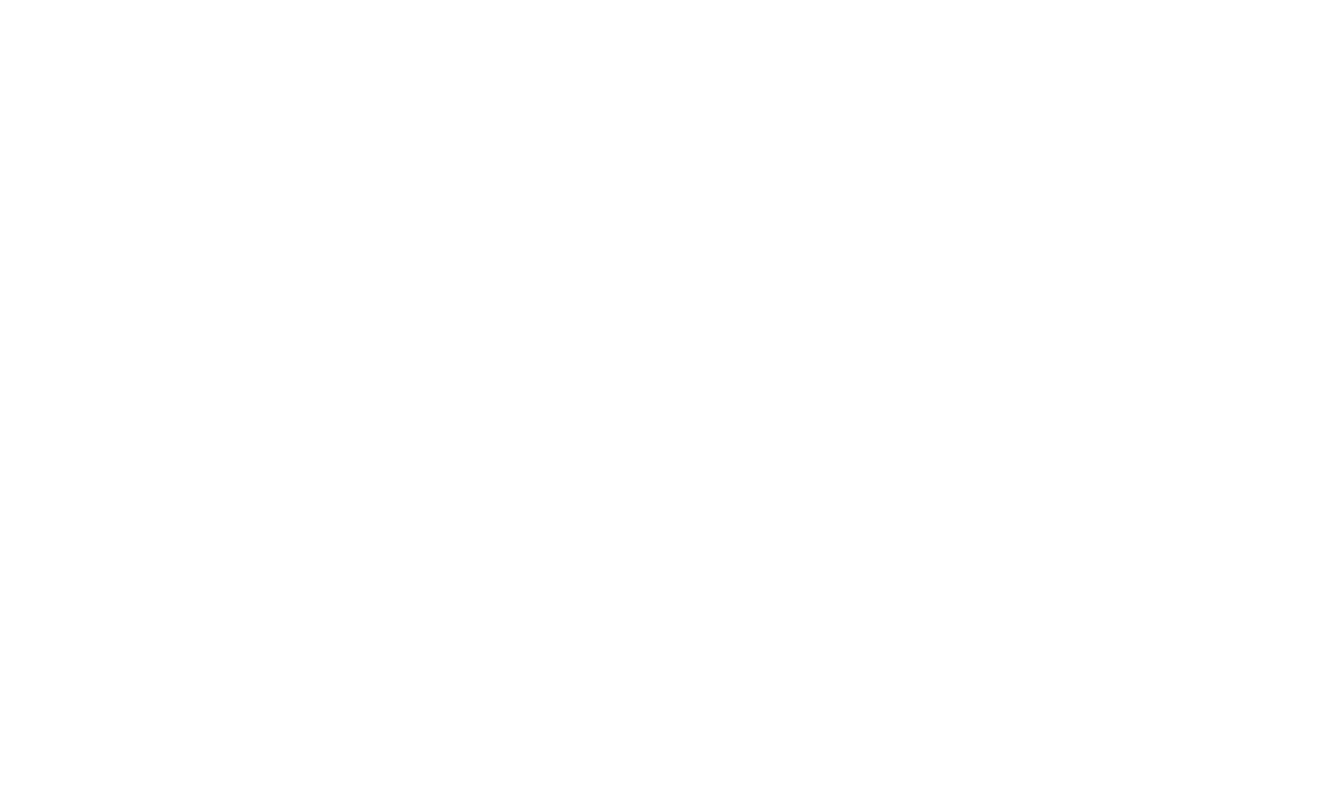
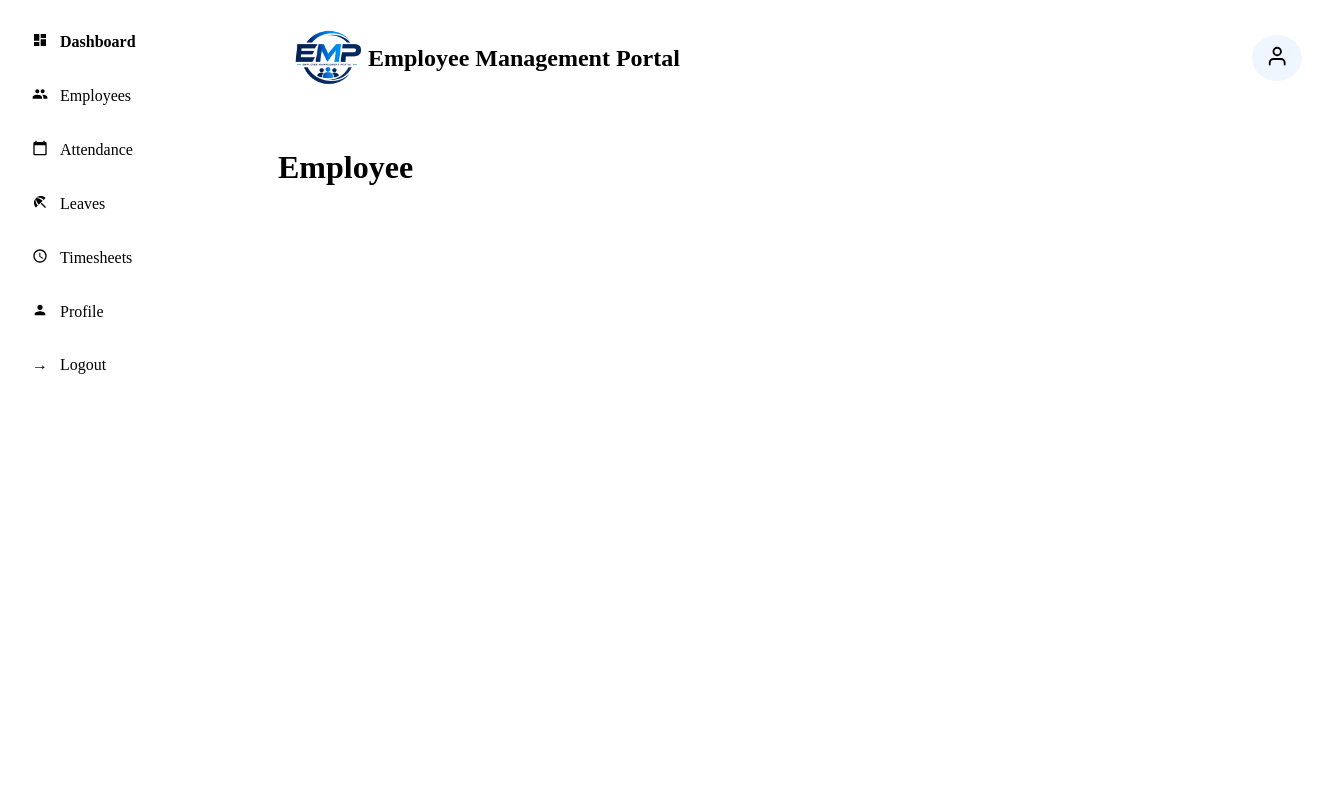
Before and after one commit to mindmash-padmesh/final-team-project, a React (Vite) app in the folder Employee-Management-Portal/: page /dashboard in a window 1280 px wide. Shown: the top 800 px of the page, 1332 px wide, since content can reach past the window. Built offline with nearby package versions, Linux system fonts and the light colour scheme.

Commit message:
employee page

```diff
--- a/Employee-Management-Portal/src/App.jsx
+++ b/Employee-Management-Portal/src/App.jsx
@@ -1,8 +1,8 @@
 import './App.css'
-
+import Employees from "./Pages/Employees";
 
 function App() {
- return <></>;
+ return <Employees/>;
 }
 
 export default App
--- a/Employee-Management-Portal/src/Pages/Employees.jsx
+++ b/Employee-Management-Portal/src/Pages/Employees.jsx
@@ -0,0 +1,25 @@
+import Navbar from "../Component/Navbar";
+import Sidebar from "../Component/Sidebar";
+import Footer from "../Component/Footer";
+
+import "../Styles/Employees.css";
+
+function Employees() {
+    return (
+      <>
+        <div className="page-layout">
+          <Sidebar />
+
+          <div className="main-section">
+            <Navbar />
+
+            <main className="employee-content">
+              <h1>Employee</h1>
+            </main>
+          </div>
+        </div>
+        <Footer />
+      </>
+    );
+}
+export default Employees;
--- /dev/null
+++ b/Employee-Management-Portal/src/Styles/Employees.css
@@ -0,0 +1,17 @@
+.page-layout {
+  display: flex;
+}
+
+.main-section {
+  flex: 1;
+  margin-left: 250px;
+  display: flex;
+  flex-direction: column;
+  min-height: 100vh;
+}
+
+.employee-content {
+  flex: 1;
+  padding: 20px;
+  background-color: var(--background-color);
+}
--- a/Employee-Management-Portal/src/Styles/Footer.css
+++ b/Employee-Management-Portal/src/Styles/Footer.css
@@ -2,7 +2,7 @@
   width: 100%;
   min-height: 65px;
   padding: 15px 30px;
-  background-color: var(--white-color);
+  background-color: var(--white);
   border-top: 1px solid var(--border-color);
   color: var(--text-primary);
   display: flex;
--- a/Employee-Management-Portal/src/Styles/Navbar.css
+++ b/Employee-Management-Portal/src/Styles/Navbar.css
@@ -1,4 +1,4 @@
-header{
+.navbar{
     display: flex;
     justify-content: space-between;
     align-items: center;
@@ -6,12 +6,12 @@ header{
     width: 100%;
     height: 80px;
     background: var(--white);
-    border: var(--border-color);
+    border:  1px solid var(--border-color);
 }
 
 .logo,.navbar-left{
     display: flex;
-    justify-content: center;
+    justify-content: flex-start;
     align-items: center;
     color: var(--text-primary);
 }
--- a/Employee-Management-Portal/src/main.jsx
+++ b/Employee-Management-Portal/src/main.jsx
@@ -3,7 +3,6 @@ import ReactDOM from "react-dom/client";
 import { BrowserRouter } from "react-router-dom";
 
 import App from "./App";
-
 ReactDOM.createRoot(document.getElementById("root")).render(
   <BrowserRouter>
     <App />
```
